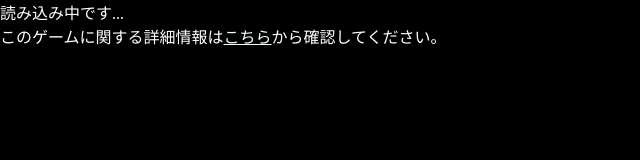
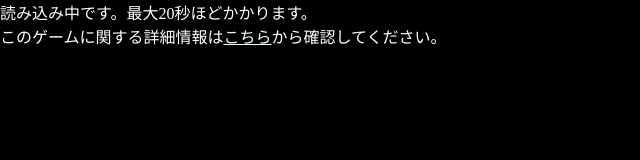
Before and after one commit to MISW/MISWGameJam2019F, a plain HTML site: page index.html in a window 1280 px wide. Shown: the whole page, without its empty margins (0-640 px from the left). Drawn offline with Linux system fonts and the light colour scheme.

Commit message:
読み込み中のメッセージに待ち時間を追記

```diff
--- a/index.html
+++ b/index.html
@@ -1 +1 @@
-<!DOCTYPE html><html lang="en"><head><meta charset="UTF-8"><meta name="viewport" content="width=device-width, initial-scale=1.0"><meta http-equiv="X-UA-Compatible" content="ie=edge"><title>Game Jam 2019 F</title><link href="https://fonts.googleapis.com/css?family=M+PLUS+Rounded+1c" rel="stylesheet"><link rel="stylesheet" href="https://misw.github.io/MISWGameJam2019F/style.6486167d.css"></head><body> <nav style="color:#fff"> 読み込み中です...<br> このゲームに関する詳細情報は<a href="https://misw.github.io/MISWGameJam2019F/README.txt" style="color:azure;">こちら</a>から確認してください。 </nav> <script src="https://misw.github.io/MISWGameJam2019F/main.b3616221.js"></script> </body></html>
+<!DOCTYPE html><html lang="en"><head><meta charset="UTF-8"><meta name="viewport" content="width=device-width, initial-scale=1.0"><meta http-equiv="X-UA-Compatible" content="ie=edge"><title>Game Jam 2019 F</title><link href="https://fonts.googleapis.com/css?family=M+PLUS+Rounded+1c" rel="stylesheet"><link rel="stylesheet" href="https://misw.github.io/MISWGameJam2019F/style.6486167d.css"></head><body> <nav style="color:#fff"> 読み込み中です。最大20秒ほどかかります。<br> このゲームに関する詳細情報は<a href="https://misw.github.io/MISWGameJam2019F/README.txt" style="color:azure;">こちら</a>から確認してください。 </nav> <script src="https://misw.github.io/MISWGameJam2019F/main.b3616221.js"></script> </body></html>
```
